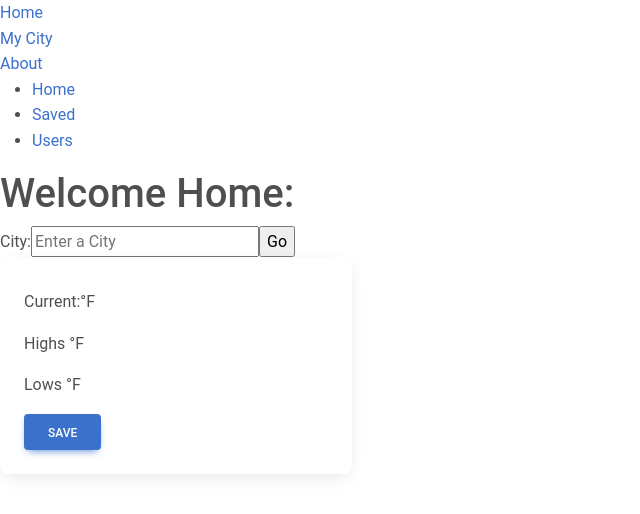
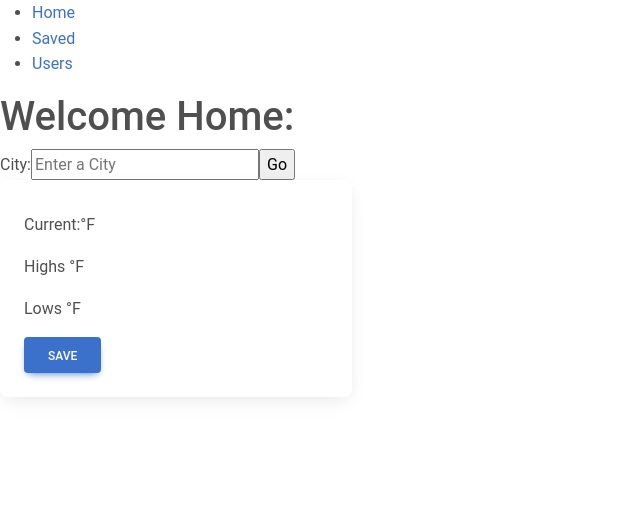
Before and after one commit to mnopprapun/Phase2-project, a React (Create React App) app: page / in a window 1280 px wide. Shown: the top 514 px of the page, without its empty margins (0-640 px from the left). Built offline with nearby package versions, Linux system fonts and the light colour scheme.

Commit message:
removed extra nav bar

```diff
--- a/src/index.js
+++ b/src/index.js
@@ -16,28 +16,8 @@ import {
 ReactDOM.render(
   <React.StrictMode>
 
-    <Router>
-      <nav>
-        <Link to="/">Home</Link>
-      </nav>
-      <nav>
-        <Link to="/MyCity">My City</Link>
-      </nav>
-      <nav>
-        <Link to="/about">About</Link>
-      </nav>
-      <Switch>
-        <Route path="/">
-        </Route>
-        <Route path="/MyCity">
-          <MyCities />
-        </Route>
-        <Route path="/about">
-          <About />
-        </Route >
-      </Switch>
 
-    </Router>
+
 
     <App />
 
```
Also changed, not shown: 1 other file (tests, documents, lock files or other folders).
